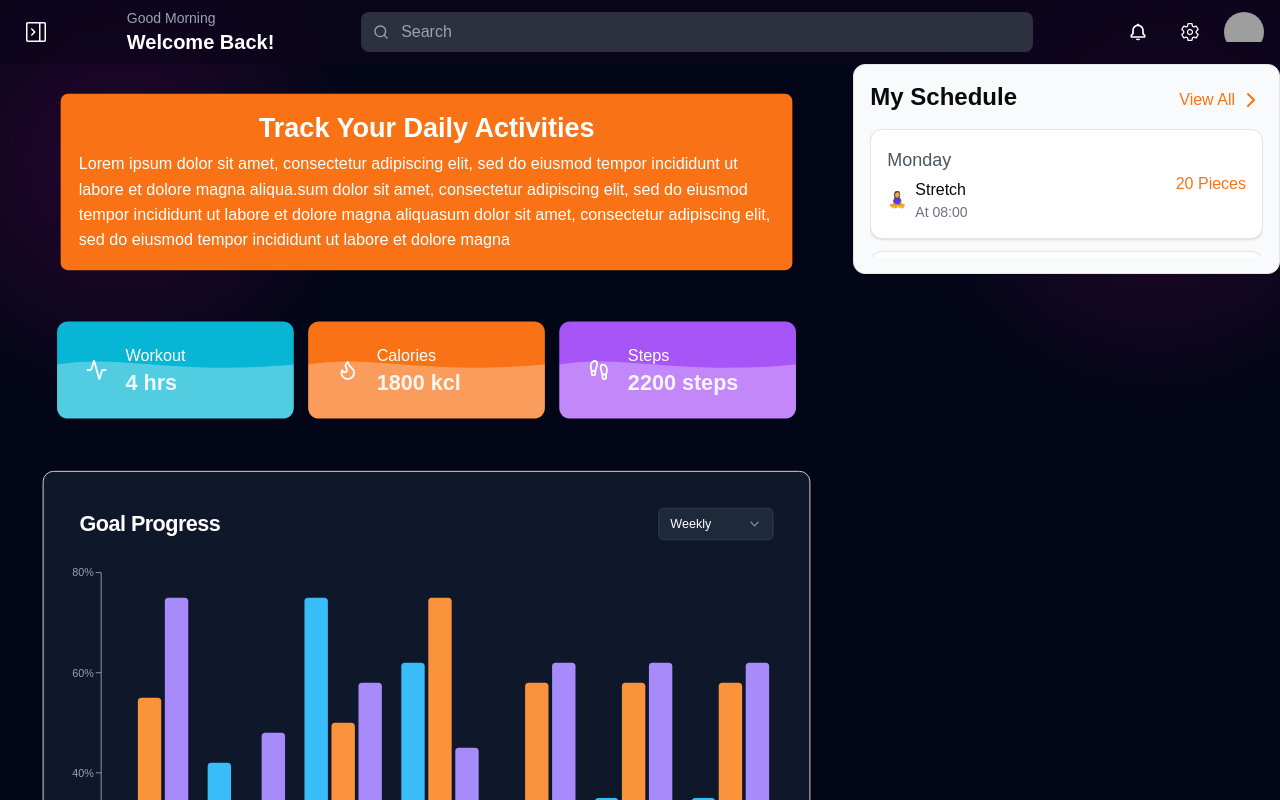
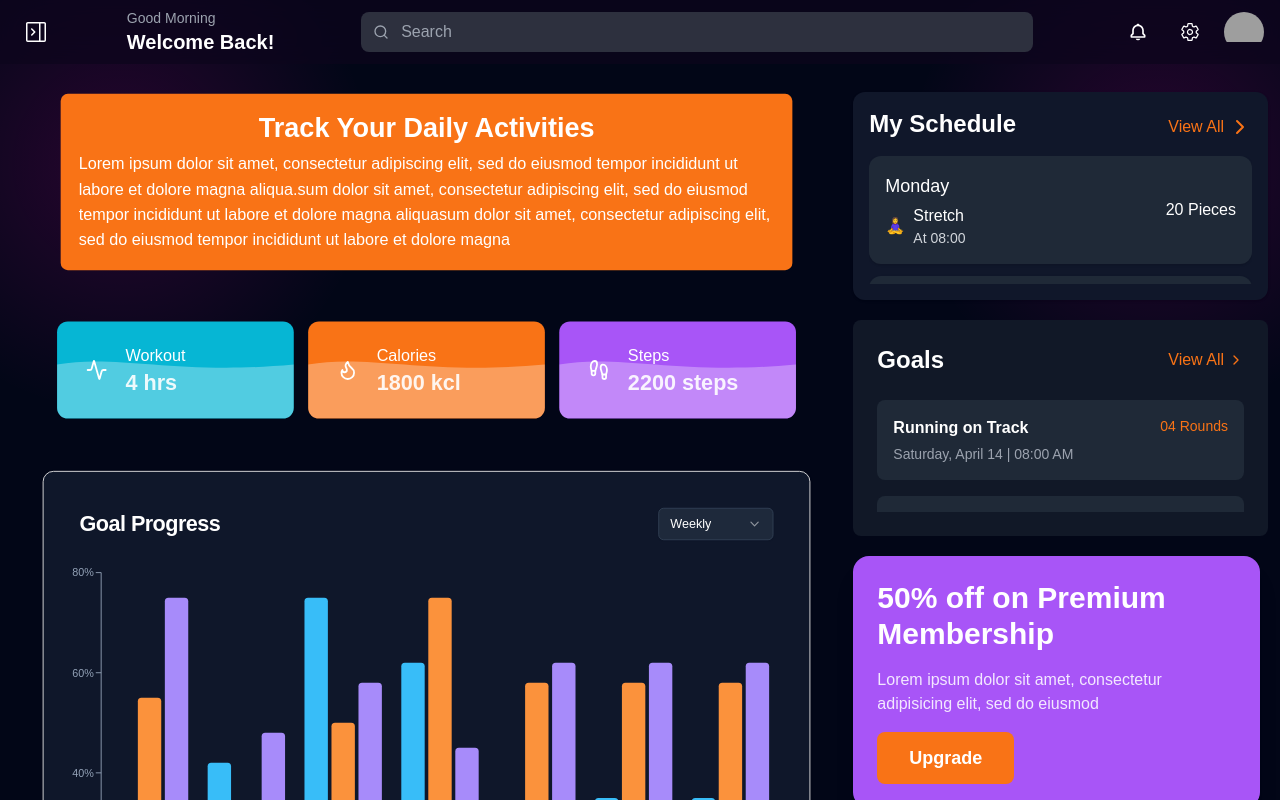
Before and after one commit to Himanshuu23/syncme, a Next.js app: page / in a window 1280 px wide. Shown: the top 800 px of the page. Built offline with nearby package versions, Linux system fonts and the light colour scheme; grey boxes are pictures that could not be loaded.

Commit message:
basic ui

```diff
--- a/package.json
+++ b/package.json
@@ -16,6 +16,7 @@
     "@radix-ui/react-tooltip": "^1.1.8",
     "class-variance-authority": "^0.7.1",
     "clsx": "^2.1.1",
+    "framer-motion": "^12.4.0",
     "lucide-react": "^0.474.0",
     "next": "14.2.23",
     "react": "^18",
--- a/src/app/page.jsx
+++ b/src/app/page.jsx
@@ -4,6 +4,8 @@ import { Activity, Flame, FootprintsIcon } from 'lucide-react';
 import Graph from "@/components/Graph"
 import FoodTrackingList from "@/components/FoodTrackingList";
 import Schedule from "@/components/Schedule";
+import Goals from "@/components/Goals";
+import Membership from "@/components/Membership";
 export default function Home() {
   return (
     <>
@@ -41,8 +43,14 @@ export default function Home() {
             </div>
           </div>
         </div>
-        <div className="col-span-1">
+        <div className="col-span-1 mr-3 xl:mt-7">
           <Schedule/>
+          <div className="mt-5">
+            <Goals/>
+          </div>
+          <div className="mt-5  mr-2 ">
+            <Membership/>
+          </div>
         </div>
       </div>
 
--- /dev/null
+++ b/src/components/Goals.jsx
@@ -0,0 +1,72 @@
+"use client"
+import React, { useState } from 'react';
+import { motion } from 'framer-motion';
+import { ChevronRight } from 'lucide-react';
+
+const Goals = () => {
+  const [isExpanded, setIsExpanded] = useState(false);
+  const goals = [
+    {
+      title: 'Running on Track',
+      date: 'Saturday, April 14 | 08:00 AM',
+      metric: '04 Rounds'
+    },
+    {
+      title: 'Push Up',
+      date: 'Sunday, April 15 | 08:00 AM',
+      metric: '50 Pieces'
+    },
+    {
+        title: 'Running on Track',
+        date: 'Saturday, April 14 | 08:00 AM',
+        metric: '04 Rounds'
+      },
+      {
+        title: 'Running on Track',
+        date: 'Saturday, April 14 | 08:00 AM',
+        metric: '04 Rounds'
+      }
+  ];
+
+  return (
+    <div className="bg-gray-900  p-6 rounded-lg max-w-[95%] sm:max-w-md md:max-w-lg lg:max-w-xl xl:max-w-2xl mx-auto">
+      <div className="flex justify-between items-center mb-6">
+        <h2 className="text-white text-2xl font-bold">Goals</h2>
+        <motion.button
+          onClick={() => setIsExpanded(!isExpanded)}
+          whileHover={{ scale: 1.05 }}
+          whileTap={{ scale: 0.95 }}
+          className="text-orange-500 flex items-center hover:text-orange-600 transition-colors"
+        >
+          View All
+          <ChevronRight className={`w-4 h-4 ml-1 transform transition-transform duration-200 ${isExpanded ? 'rotate-90' : ''}`} />
+        </motion.button>
+      </div>
+
+      <div className={`space-y-4 ${isExpanded ? '' : 'max-h-28 overflow-hidden'}`}>
+        {goals.map((goal, index) => (
+          <motion.div
+            key={index}
+            initial={{ opacity: 0, y: 20 }}
+            animate={{ opacity: 1, y: 0 }}
+            transition={{ delay: index * 0.1 }}
+            whileHover={{ scale: 1.02 }}
+            className="bg-gray-800 p-4 rounded-lg cursor-pointer hover:bg-gray-700 transition-colors"
+          >
+            <div className="flex justify-between items-start">
+              <div>
+                <h3 className="text-white font-semibold mb-1">{goal.title}</h3>
+                <p className="text-gray-400 text-sm">{goal.date}</p>
+              </div>
+              <span className="text-orange-500 text-sm font-medium">
+                {goal.metric}
+              </span>
+            </div>
+          </motion.div>
+        ))}
+      </div>
+    </div>
+  );
+};
+
+export default Goals;
--- /dev/null
+++ b/src/components/Membership.jsx
@@ -0,0 +1,53 @@
+"use client"
+import React from 'react';
+import { motion } from 'framer-motion';
+
+const Membership = () => {
+  return (
+    <motion.div
+      className="w-full max-w-[95%] sm:max-w-md md:max-w-lg lg:max-w-xl xl:max-w-2xl mx-auto overflow-hidden rounded-2xl bg-purple-500 p-6 text-white shadow-xl hover:shadow-2xl transition-shadow"
+      initial={{ opacity: 0, y: 20 }}
+      animate={{ opacity: 1, y: 0 }}
+      transition={{ duration: 0.5 }}
+    >
+      <div className="space-y-4">
+        <motion.h2
+          className="text-3xl font-bold"
+          initial={{ x: -20 }}
+          animate={{ x: 0 }}
+          transition={{ delay: 0.2 }}
+        >
+          50% off on Premium Membership
+        </motion.h2>
+
+        <motion.p
+          className="text-purple-100"
+          initial={{ opacity: 0 }}
+          animate={{ opacity: 1 }}
+          transition={{ delay: 0.3 }}
+        >
+          Lorem ipsum dolor sit amet, consectetur adipisicing elit, sed do eiusmod
+        </motion.p>
+
+        <motion.button
+          className="bg-orange-500 text-white px-8 py-3 rounded-lg text-lg font-semibold hover:bg-orange-600 transform hover:scale-105 transition-all"
+          whileHover={{ scale: 1.05 }}
+          whileTap={{ scale: 0.95 }}
+        >
+          Upgrade
+        </motion.button>
+      </div>
+
+      <motion.div
+        className="absolute bottom-0 right-0 w-64 h-64"
+        initial={{ x: 100, opacity: 0 }}
+        animate={{ x: 0, opacity: 1 }}
+        transition={{ delay: 0.4, type: "spring" }}
+      >
+
+      </motion.div>
+    </motion.div>
+  );
+};
+
+export default Membership;
--- a/src/components/Schedule.jsx
+++ b/src/components/Schedule.jsx
@@ -31,9 +31,9 @@ const Schedule = () => {
   ];
 
   return (
-    <Card className="w-full max-w-[95%] sm:max-w-md md:max-w-lg lg:max-w-xl xl:max-w-2xl mx-auto bg-gray-50 p-2 sm:p-4">
+    <Card className="w-full max-w-[95%] sm:max-w-md md:max-w-lg lg:max-w-xl xl:max-w-2xl mx-auto bg-[#10172A] p-2 sm:p-4 border-none">
       <CardHeader className="flex flex-row justify-between items-center p-0 mb-2 sm:mb-4">
-        <h2 className="text-xl sm:text-2xl font-bold">My Schedule</h2>
+        <h2 className="text-xl text-white sm:text-2xl font-bold">My Schedule</h2>
         <button
           onClick={() => setIsExpanded(!isExpanded)}
           className="text-orange-500 flex items-center hover:text-orange-600 transition-colors text-sm sm:text-base"
@@ -53,20 +53,20 @@ const Schedule = () => {
           {scheduleData.map((item) => (
             <Card
               key={item.day}
-              className="p-2 sm:p-4 hover:shadow-lg transition-shadow duration-200 transform hover:-translate-y-1 bg-white"
+              className="p-2 sm:p-4 hover:shadow-lg transition-shadow border-none duration-200 transform hover:bg-gray-700 bg-gray-800"
             >
               <div className="flex justify-between items-center">
                 <div className="space-y-0.5 sm:space-y-1">
-                  <h3 className="text-base sm:text-lg text-gray-600">{item.day}</h3>
+                  <h3 className="text-base sm:text-lg text-white">{item.day}</h3>
                   <div className="flex items-center space-x-2">
                     <span className="text-sm sm:text-base">{item.icon}</span>
                     <div>
-                      <p className="text-sm sm:text-base font-medium">{item.activity}</p>
-                      <p className="text-xs sm:text-sm text-gray-500">At {item.time}</p>
+                      <p className="text-sm sm:text-base font-medium text-white">{item.activity}</p>
+                      <p className="text-xs sm:text-sm text-gray-300">At {item.time}</p>
                     </div>
                   </div>
                 </div>
-                <span className="text-orange-500 text-sm sm:text-base">{item.metric}</span>
+                <span className="text-white text-sm sm:text-base">{item.metric}</span>
               </div>
             </Card>
           ))}
```
Also changed, not shown: 1 other file (tests, documents, lock files or other folders).
